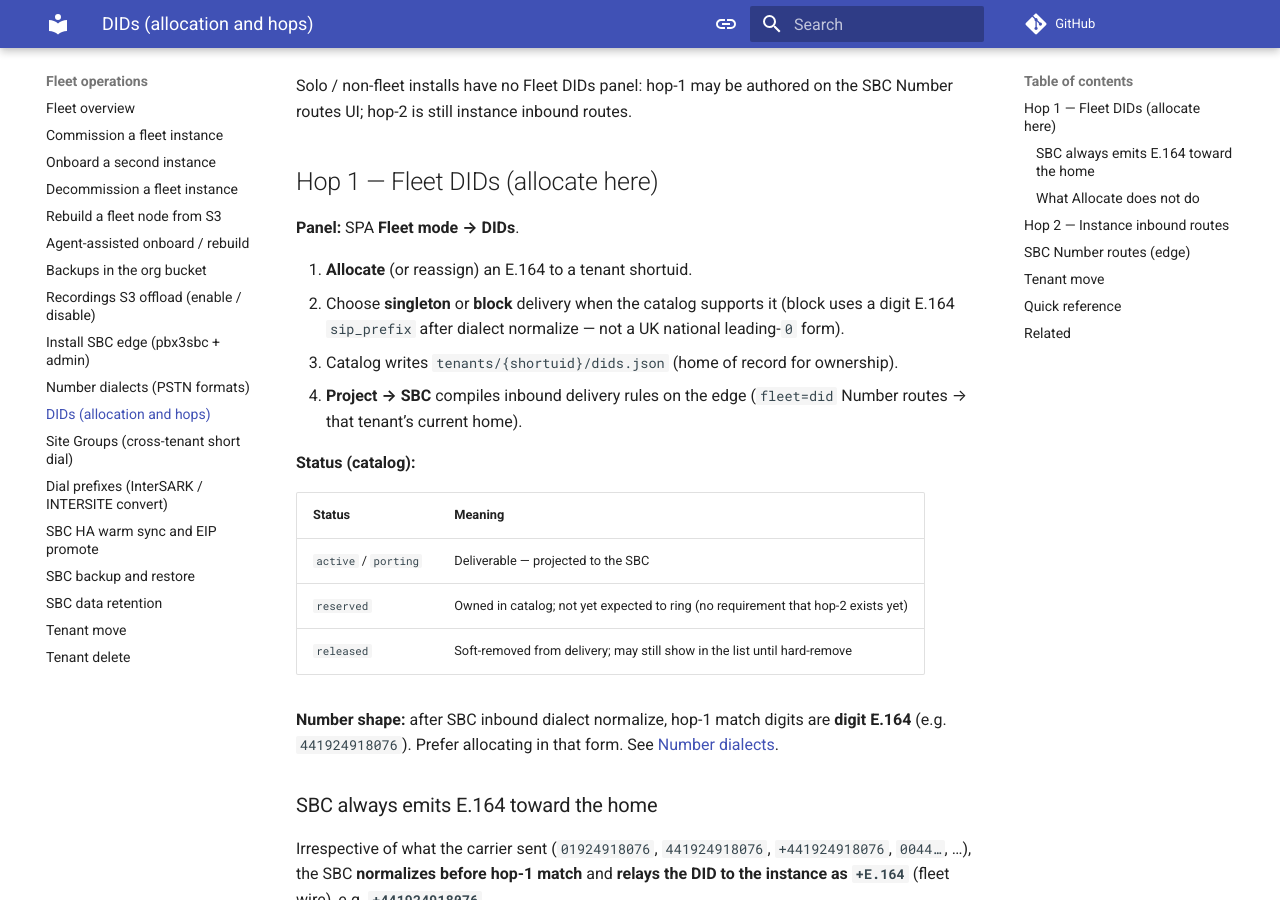
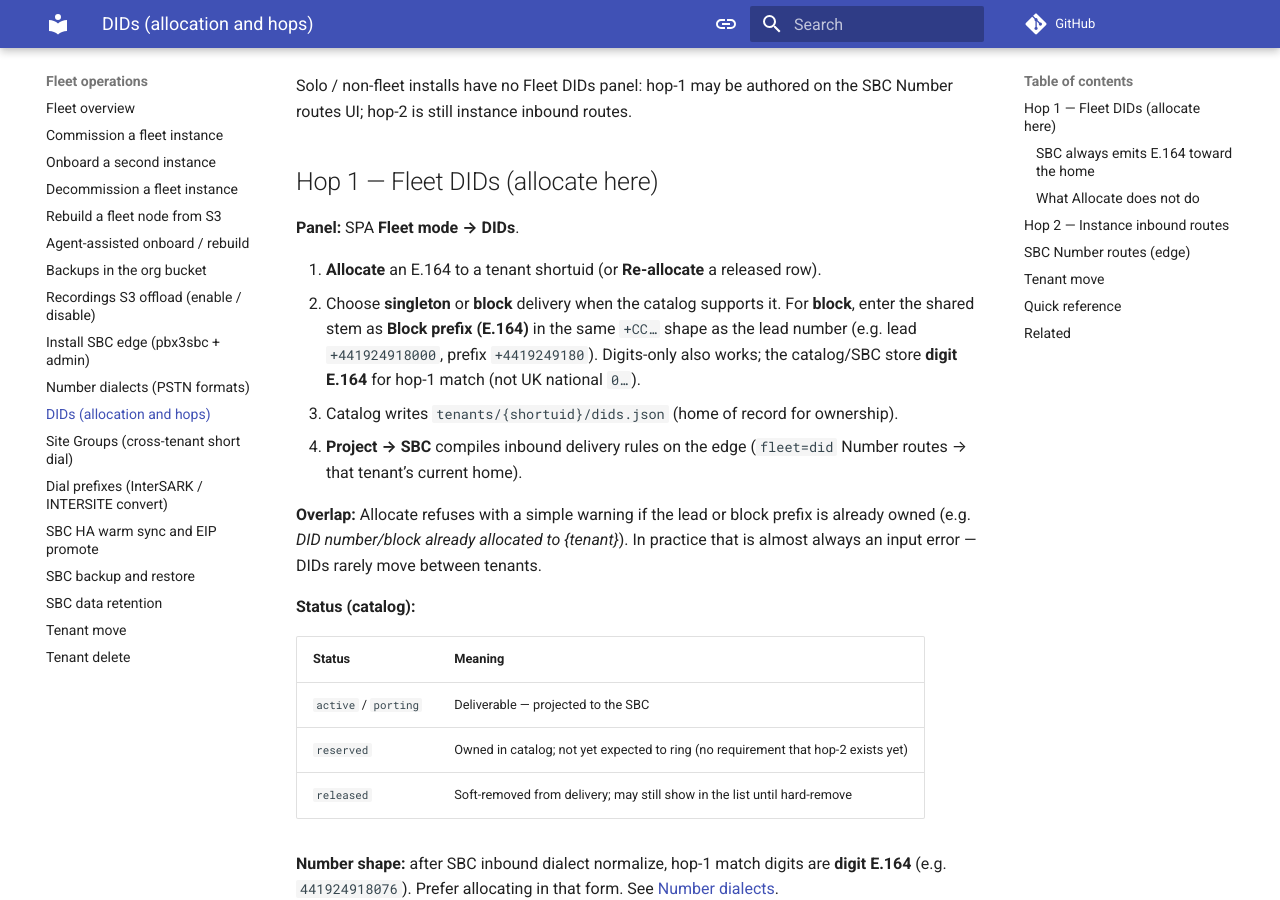
Before and after one commit to aelintra/pbx3-docs, an MkDocs documentation site: the page built from docs/fleet/dids.md, in a window 1280 px wide and 900 px high, scrolled down 406 px. Built offline with MkDocs 1.6.1 and Material for MkDocs 9.7.7, drawn with Linux system fonts in a browser that asks for light colours; comment, search, counter and statistics services are not loaded; some of the changed text lies outside the part shown.

Commit message:
Document block prefix +E.164 face and simple overlap warning.
Co-authored-by: Cursor <cursoragent@cursor.com>

```diff
--- a/docs/fleet/dids.md
+++ b/docs/fleet/dids.md
@@ -13,10 +13,12 @@ Solo / non-fleet installs have no Fleet DIDs panel: hop-1 may be authored on the
 
 **Panel:** SPA **Fleet mode → DIDs**.
 
-1. **Allocate** (or reassign) an E.164 to a tenant shortuid.
-2. Choose **singleton** or **block** delivery when the catalog supports it (block uses a digit E.164 `sip_prefix` after dialect normalize — not a UK national leading-`0` form).
+1. **Allocate** an E.164 to a tenant shortuid (or **Re-allocate** a released row).
+2. Choose **singleton** or **block** delivery when the catalog supports it. For **block**, enter the shared stem as **Block prefix (E.164)** in the same `+CC…` shape as the lead number (e.g. lead `+441924918000`, prefix `+4419249180`). Digits-only also works; the catalog/SBC store **digit E.164** for hop-1 match (not UK national `0…`).
 3. Catalog writes `tenants/{shortuid}/dids.json` (home of record for ownership).
 4. **Project → SBC** compiles inbound delivery rules on the edge (`fleet=did` Number routes → that tenant’s current home).
+
+**Overlap:** Allocate refuses with a simple warning if the lead or block prefix is already owned (e.g. *DID number/block already allocated to {tenant}*). In practice that is almost always an input error — DIDs rarely move between tenants.
 
 **Status (catalog):**
 
@@ -87,7 +89,7 @@ See [Tenant move](tenant-move.md).
 |------------|-----|
 | Assign a Magrathea Telecom / Gamma / … number to a tenant | **Fleet → DIDs → Allocate** |
 | Send a range of DIDs to one IVR / queue | **Instance → Inbound routes** (Class / mask) after hop-1 delivery exists |
-| Change which instance receives a DID | Fleet reassign / move + Project (not SBC inbound edit) |
+| Change which tenant owns a DID | Unusual — **Release** then Allocate / Re-allocate + Project |
 | Choose outbound carrier by dialled prefix | **SBC → Number routes** (outbound) |
 | Fix wire format for a carrier Peer | **SBC → Peers** number dialect — [Number dialects](number-dialect.md) |
 
```
